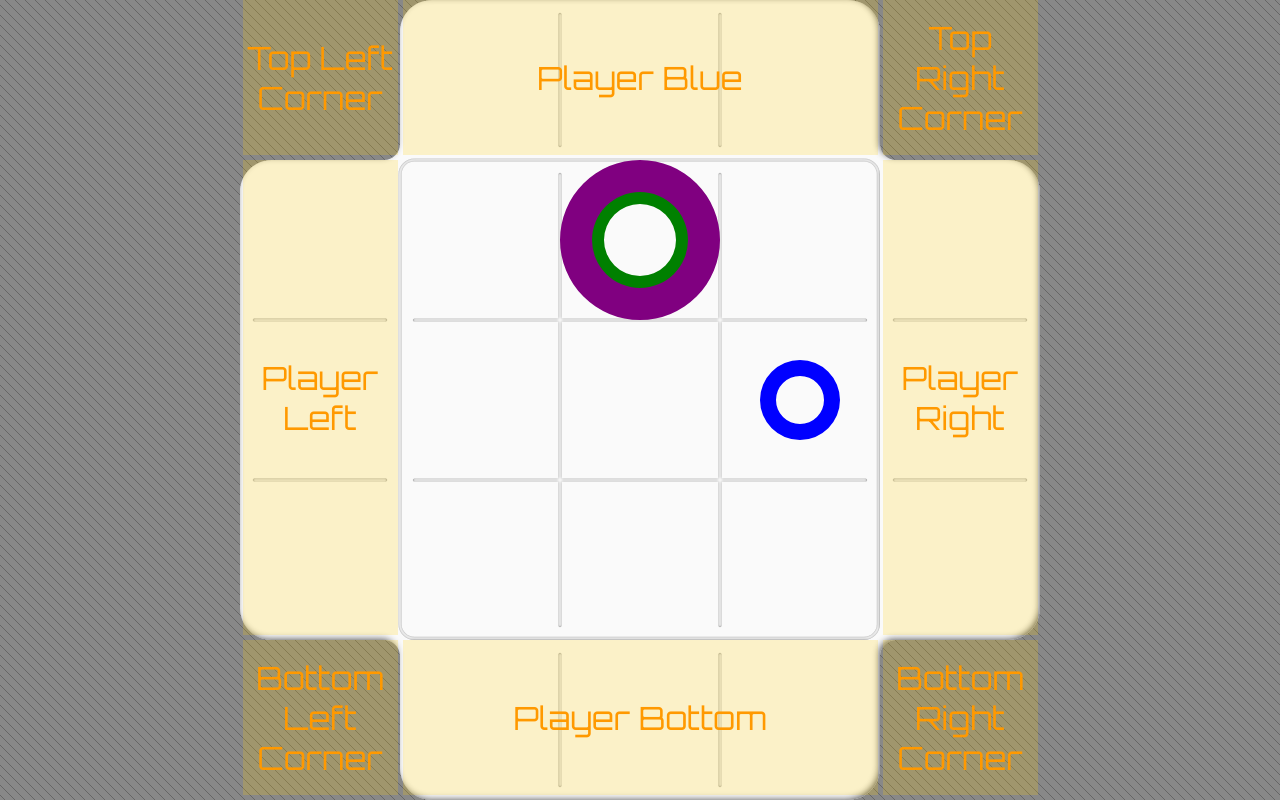
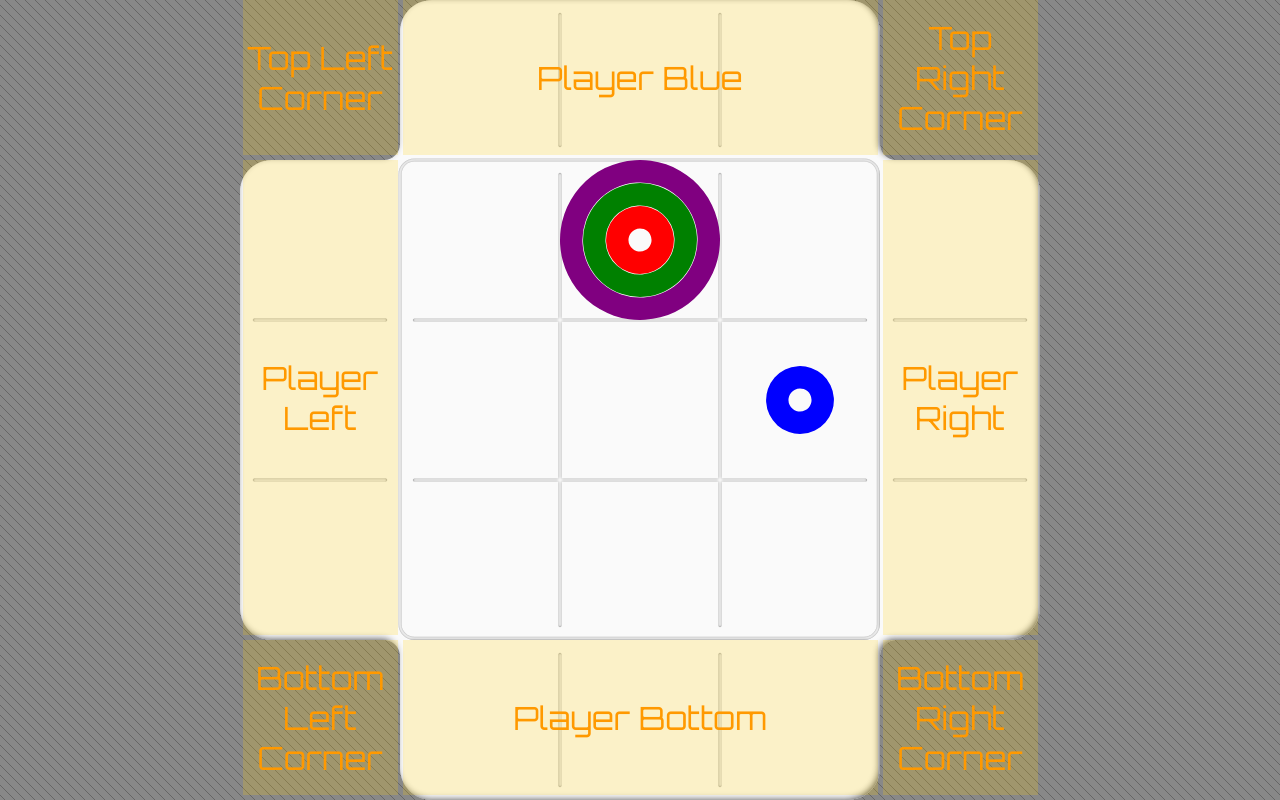
Before and after one commit to aleris/otrio, a React (Create React App) app in the folder app/: page /board in a window 1280 px wide. Built offline with nearby package versions, Linux system fonts and the light colour scheme.

Commit message:
Ring changes

```diff
--- a/app/src/GameContext.tsx
+++ b/app/src/GameContext.tsx
@@ -55,6 +55,7 @@ const emptyBoard: Board = {
     "01": {
       [RingSize.MEDIUM]: { size: RingSize.MEDIUM, color: RingColor.COLOR_4 },
       [RingSize.LARGE]: { size: RingSize.LARGE, color: RingColor.COLOR_3 },
+      [RingSize.SMALL]: { size: RingSize.SMALL, color: RingColor.COLOR_1 },
     },
     "12": {
       [RingSize.SMALL]: { size: RingSize.SMALL, color: RingColor.COLOR_2 },
--- a/app/src/ring/RingView.tsx
+++ b/app/src/ring/RingView.tsx
@@ -1,5 +1,5 @@
 import classNames from "classnames";
-import React from "react";
+import React, { ReactNode } from "react";
 import { RingColor } from "./model/RingColor";
 import { RingSize } from "./model/RingSize";
 import "./RingView.scss";
@@ -9,25 +9,52 @@ type Props = {
   color: RingColor;
 };
 
+const RingSvgLarge = (
+  <svg viewBox="0 0 500 500">
+    <path
+      d="M 445.967 425.918 m -250 0 a 250 250 0 1 0 500 0 a 250 250 0 1 0 -500 0 Z M 445.967 425.918 m -180 0 a 180 180 0 0 1 360 0 a 180 180 0 0 1 -360 0 Z"
+      transform="matrix(-0.326006, 0.945368, -0.945368, -0.326006, 798.037436, -32.750578)"
+    ></path>
+  </svg>
+);
+
+const RingSvgMedium = (
+  <svg viewBox="0 0 500 500" xmlns="http://www.w3.org/2000/svg">
+    <path
+      d="M 445.967 425.918 m -178 0 a 178 178 0 1 0 356 0 a 178 178 0 1 0 -356 0 Z M 445.967 425.918 m -108 0 a 108 108 0 0 1 216 0 a 108 108 0 0 1 -216 0 Z"
+      transform="matrix(-0.326006, 0.945368, -0.945368, -0.326006, 798.037436, -32.750578)"
+    ></path>
+  </svg>
+);
+
+const RingSvgSmall = (
+  <svg viewBox="0 0 500 500" xmlns="http://www.w3.org/2000/svg">
+    <path
+      d="M 445.967 425.918 m -106 0 a 106 106 0 1 0 212 0 a 106 106 0 1 0 -212 0 Z M 445.967 425.918 m -36 0 a 36 36 0 0 1 72 0 a 36 36 0 0 1 -72 0 Z"
+      transform="matrix(-0.326006, 0.945368, -0.945368, -0.326006, 798.037436, -32.750578)"
+    ></path>
+  </svg>
+);
+
+function getRingSvgBySize(size: RingSize): ReactNode {
+  switch (size) {
+    case RingSize.SMALL:
+      return RingSvgSmall;
+    case RingSize.MEDIUM:
+      return RingSvgMedium;
+    case RingSize.LARGE:
+      return RingSvgLarge;
+    default:
+      throw new Error(`RingSize ${size} does not exists`);
+  }
+}
+
 export const RingView = ({ size, color }: Props) => {
   const className = classNames("Ring", {
     "Ring--Color1": color === RingColor.COLOR_1,
     "Ring--Color2": color === RingColor.COLOR_2,
     "Ring--Color3": color === RingColor.COLOR_3,
     "Ring--Color4": color === RingColor.COLOR_4,
-
-    "Ring--SizeSmall": size === RingSize.SMALL,
-    "Ring--SizeMedium": size === RingSize.MEDIUM,
-    "Ring--SizeLarge": size === RingSize.LARGE,
   });
-  return (
-    <div className={className}>
-      <svg viewBox="0 0 500 500" width="500px" height="500px">
-        <path
-          d="M 350.604 214.87 m -250 0 a 250 250 0 1 0 500 0 a 250 250 0 1 0 -500 0 Z M 350.604 214.87 m -150 0 a 150 150 0 0 1 300 0 a 150 150 0 0 1 -300 0 Z"
-          transform="matrix(1, 0.000037, -0.000037, 1, -100.595773, 35.117287)"
-        ></path>
-      </svg>
-    </div>
-  );
+  return <div className={className}>{getRingSvgBySize(size)}</div>;
 };
```
